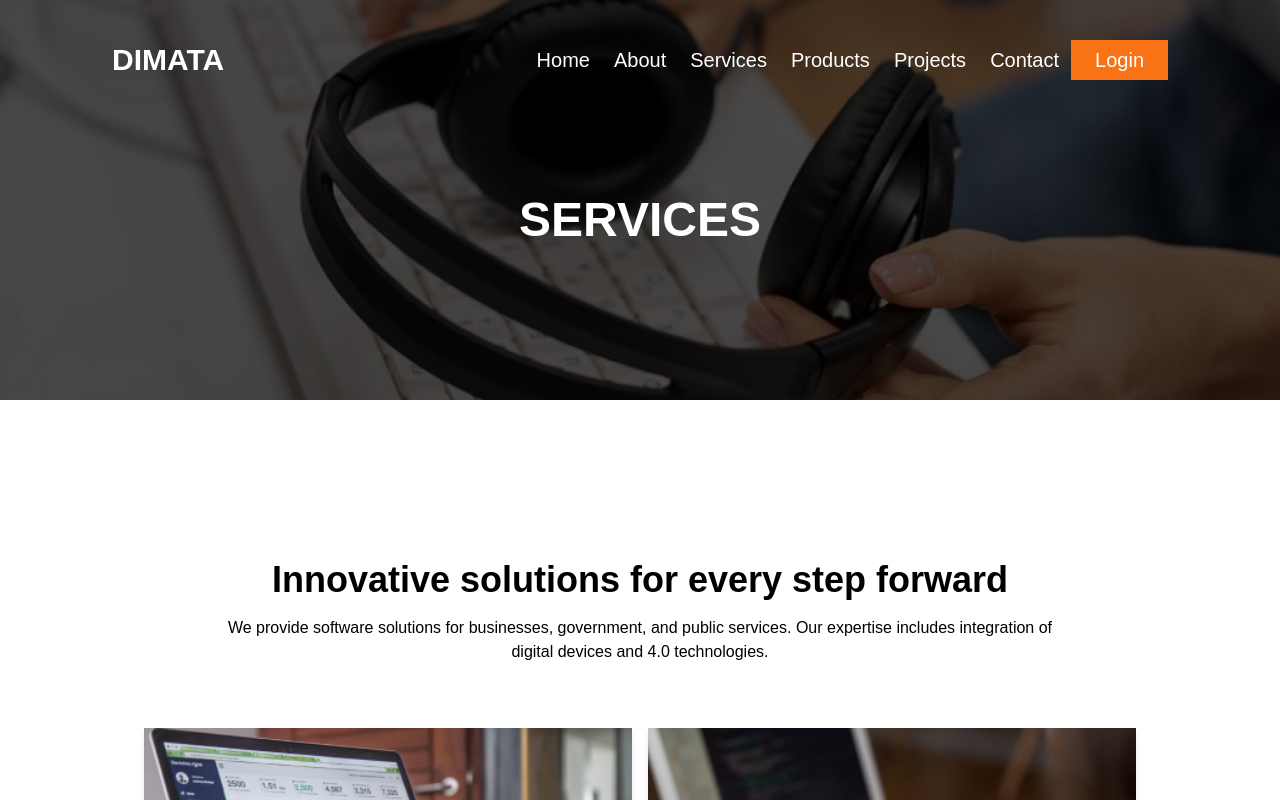
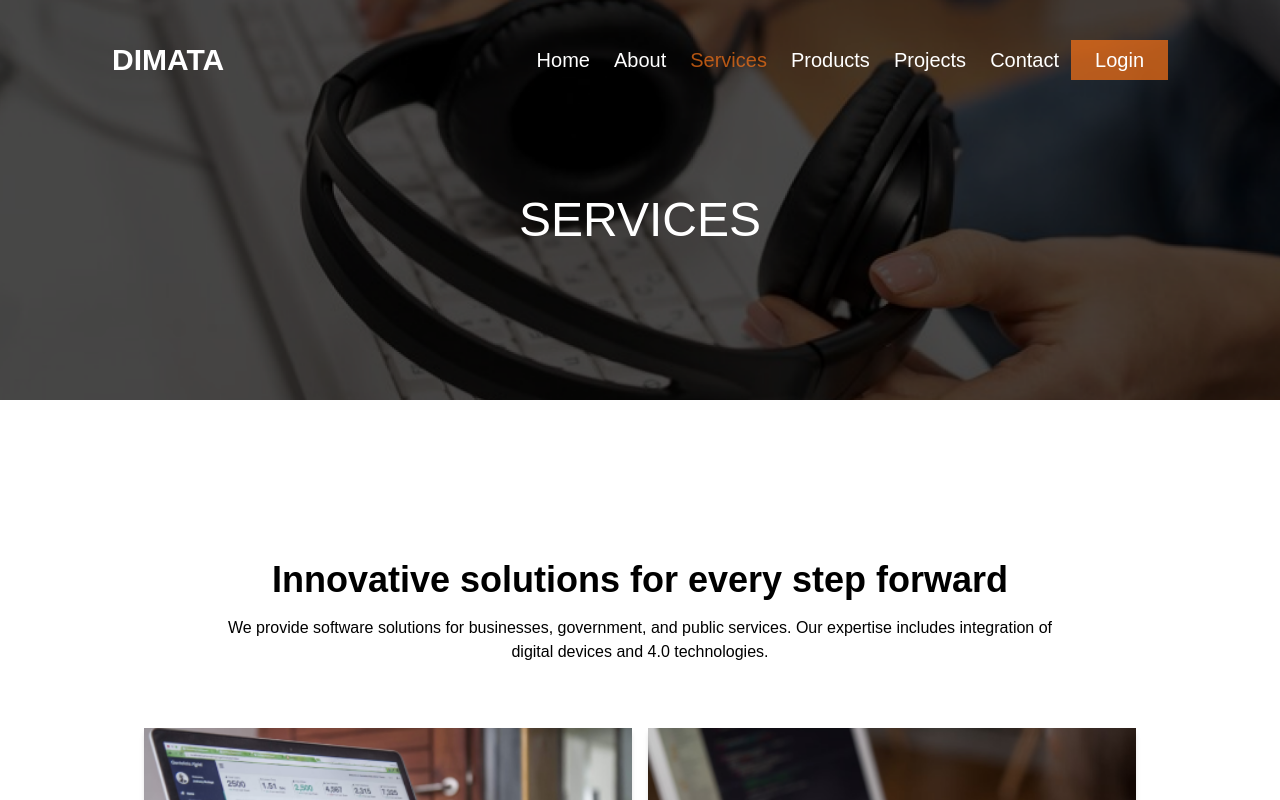
Before and after one commit to GustiWiratama/Kelompok-2-Dimata, a Next.js app: page /services in a window 1280 px wide. Shown: the top 800 px of the page. Built offline with nearby package versions, Linux system fonts and the light colour scheme.

Commit message:
fix(code)
fixing style

```diff
--- a/pages/component/navbar/index.tsx
+++ b/pages/component/navbar/index.tsx
@@ -1,33 +1,75 @@
 import Link from "next/link";
+import { useRouter } from "next/router";
 
 const Navbar = () => {
+  const router = useRouter();
+
+  // Function to check if the current route is active
+  const isActive = (path: string) => router.pathname === path;
+
   return (
     <div>
       <nav className="flex w-full justify-between p-10 px-28 text-xl items-center bg-transparent text-white ">
         <Link href="/">
-          <div className="title text-3xl font-bold ">DIMATA</div>
+          <div className="title text-3xl font-bold cursor-pointer">DIMATA</div>
         </Link>
-        <div className="menu ">
-          <ul className="flex  text-center items-center">
-            <li className="px-3 hover:text-orange-500 cursor-pointer">
+        <div className="menu">
+          <ul className="flex text-center items-center">
+            <li
+              className={`px-3 cursor-pointer ${
+                isActive("/")
+                  ? "text-orange-500 text-opacity-70"
+                  : "hover:text-orange-500"
+              }`}
+            >
               <Link href="/">Home</Link>
             </li>
-            <li className="px-3 hover:text-orange-500 cursor-pointer">
-              <Link href="../about">About</Link>
+            <li
+              className={`px-3 cursor-pointer ${
+                isActive("/about")
+                  ? "text-orange-500 text-opacity-70"
+                  : "hover:text-orange-500"
+              }`}
+            >
+              <Link href="/about">About</Link>
             </li>
-            <li className="px-3 hover:text-orange-500 cursor-pointer">
-              <Link href="../services">Services</Link>
+            <li
+              className={`px-3 cursor-pointer ${
+                isActive("/services")
+                  ? "text-orange-500 text-opacity-70"
+                  : "hover:text-orange-500"
+              }`}
+            >
+              <Link href="/services">Services</Link>
             </li>
-            <li className="px-3 hover:text-orange-500 cursor-pointer">
-              <Link href="../products">Products</Link>
+            <li
+              className={`px-3 cursor-pointer ${
+                isActive("/products")
+                  ? "text-orange-500 text-opacity-70"
+                  : "hover:text-orange-500"
+              }`}
+            >
+              <Link href="/products">Products</Link>
             </li>
-            <li className="px-3 hover:text-orange-500 cursor-pointer">
-              <Link href="../projects">Projects</Link>
+            <li
+              className={`px-3 cursor-pointer ${
+                isActive("/projects")
+                  ? "text-orange-500 text-opacity-70"
+                  : "hover:text-orange-500"
+              }`}
+            >
+              <Link href="/projects">Projects</Link>
             </li>
-            <li className="px-3 hover:text-orange-500 cursor-pointer">
-              <Link href="/">Contact</Link>
+            <li
+              className={`px-3 cursor-pointer ${
+                isActive("/contact")
+                  ? "text-orange-500 text-opacity-70"
+                  : "hover:text-orange-500"
+              }`}
+            >
+              <Link href="/contact">Contact</Link>
             </li>
-            <li className="pl-6 pr-6 flex text-center items-center justify-center  bg-orange-500 h-10">
+            <li className="pl-6 pr-6 flex text-center items-center justify-center bg-orange-500 bg-opacity-70 h-10 cursor-pointer hover:scale-105 transition duration-100">
               Login
             </li>
           </ul>
--- a/pages/services.tsx
+++ b/pages/services.tsx
@@ -47,7 +47,7 @@ export default function Services() {
         </div>
 
         <div className="absolute inset-0 z-10 flex justify-center items-center">
-          <h1 className="text-5xl text-white font-semibold mt-10">SERVICES</h1>
+          <h1 className="text-5xl text-white mt-10">SERVICES</h1>
         </div>
       </div>
       <div className=" relative  mt-40 flex flex-col text-center items-center">
```
